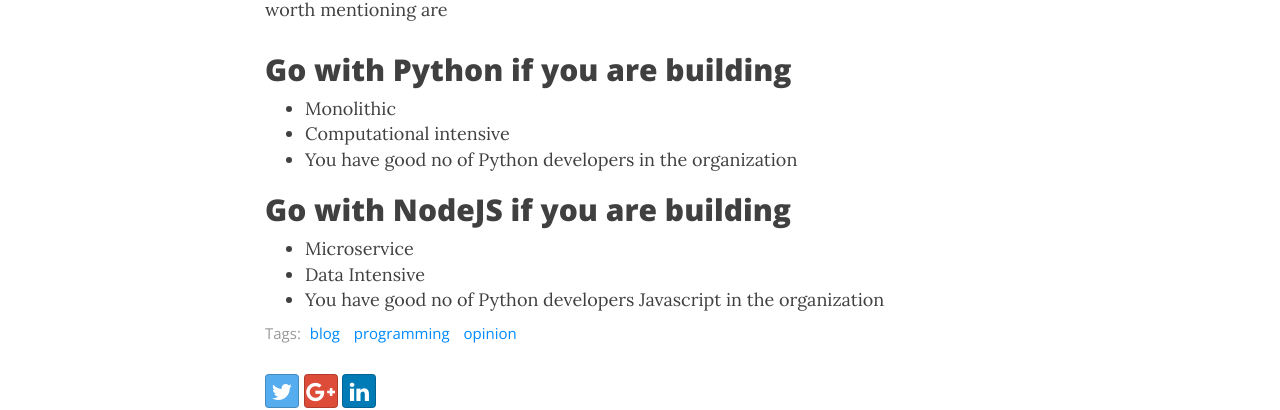
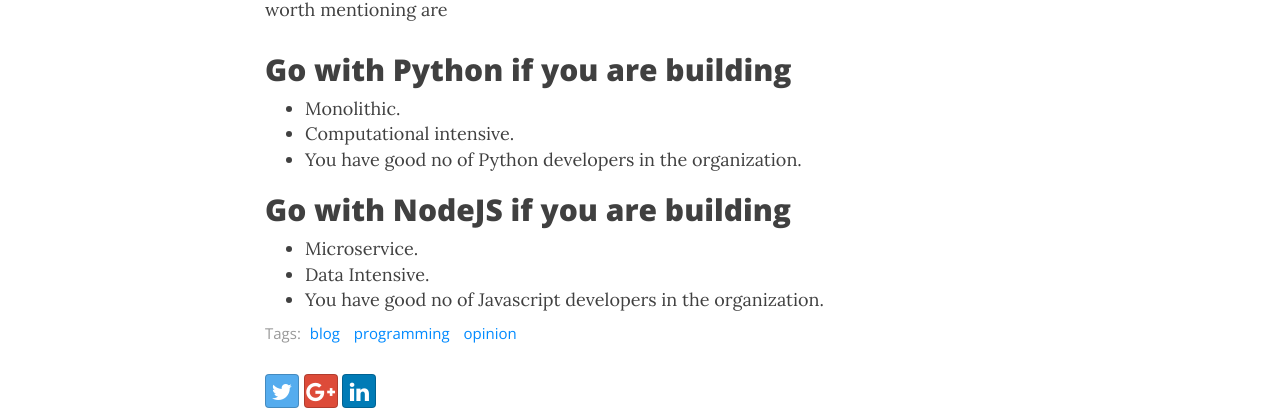
Before and after one commit to vineeshnp/vineeshnp.github.io, a Jekyll site: the page built from _posts/2018-09-15-decoding-python-and-node.md, in a window 1280 px wide and 900 px high, scrolled down 5584 px. Shown: the part 163-573 px from the top of the window. Built offline with Jekyll 4.4.1, drawn with Linux system fonts in a browser that asks for light colours; nearby versions of some CDN libraries.

Commit message:
Minor typo fix

```diff
--- a/_posts/2018-09-15-decoding-python-and-node.md
+++ b/_posts/2018-09-15-decoding-python-and-node.md
@@ -96,11 +96,11 @@
 Both Python and NodeJS is great tool for back end. Both are growing exponentially. Choosing the right platform depends upon several aspects and tradeoffs. Few of them worth mentioning are
 
 ## Go with Python if you are building
-* Monolithic
-* Computational intensive
-* You have good no of Python developers in the organization
+* Monolithic.
+* Computational intensive.
+* You have good no of Python developers in the organization.
 
 ## Go with NodeJS if you are building
-* Microservice
-* Data Intensive
-* You have good no of Python developers Javascript in the organization
+* Microservice.
+* Data Intensive.
+* You have good no of Javascript developers in the organization.
```
